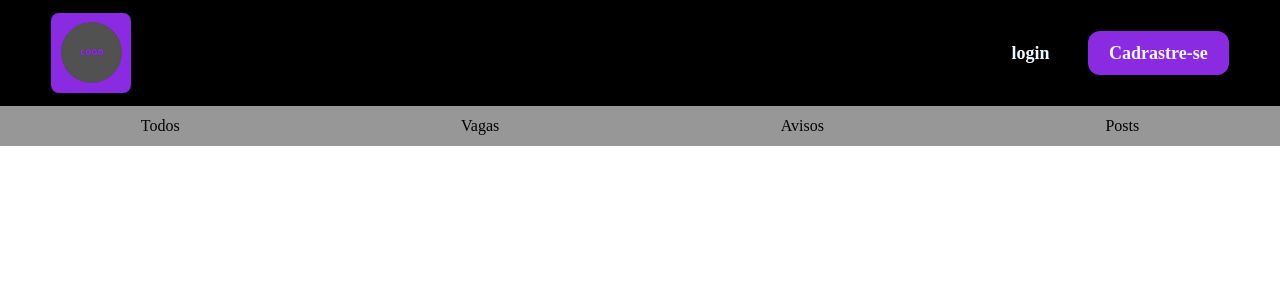
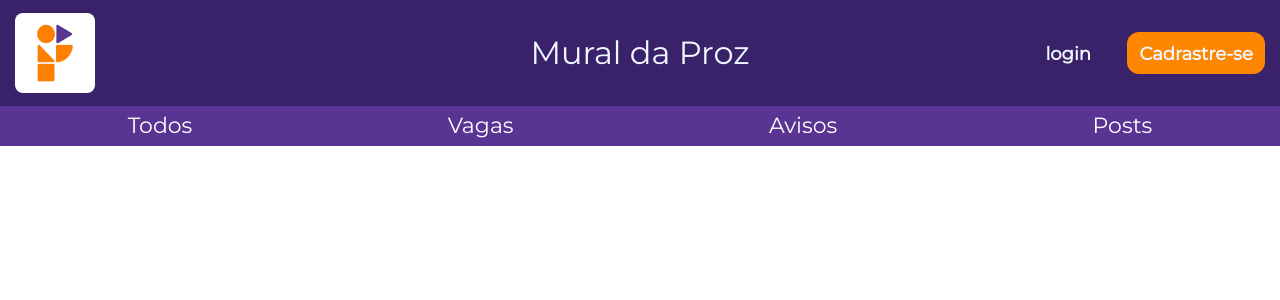
Before and after one commit to isaac-rom3ro/mural-proz, a PHP site: page / in a window 1280 px wide. Shown: the top 300 px of the page. Run offline with PHP 8.4, Linux system fonts and the light colour scheme.

Commit message:
header pronto mas sujeito a alterações

```diff
--- a/index.html
+++ b/index.html
@@ -5,6 +5,7 @@
     <meta name="viewport" content="width=device-width, initial-scale=1.0">
     <title>Mural Proz</title>
     <link rel="stylesheet" href="../style/reset.css"> <!--limpa estilo css padrão dos navegadores -->
+    <link href='https://fonts.googleapis.com/css?family=Montserrat' rel='stylesheet'>
     <link rel="stylesheet" href="../style/header.css">
 </head>
 <body>
@@ -12,7 +13,13 @@
     <header class="header__content">
         <div class="header__top">
             <div class="header__logo">
+                <div class="img-background">
                     <img class="header__img" src="imgs/placeholderLogo.png" alt="">
+                </div>
+            </div>
+
+            <div class="header__h1">
+                <h1>Mural da Proz</h1>
             </div>
 
             <div class="header__user">
--- a/style/header.css
+++ b/style/header.css
@@ -1,5 +1,9 @@
+body{
+    font-family: 'Montserrat', sans-serif ;font-size: 22px;
+}
+
 .header__content{
-    background-color: black;
+    background-color: #392269;
     display: flex;
     flex-direction: column;
     width: 100vw;
@@ -10,12 +14,16 @@
 .header__top{
     display: flex;
     flex-direction: row;
-    justify-content: space-between;
-    margin: 0px 4vw;
+    justify-content: space-around;
+    gap: 18%;
+}
 
+.header__logo{
+    width: 20vw;
 }
-.header__logo{
-    background-color: blueviolet;
+
+.img-background{
+    background-color: #fff;
     height: 10vh;
     width: 10vh;
     border-radius: 8px;
@@ -26,6 +34,14 @@
     height: 10vh;
     width: 10vh;
     padding: 0px;
+}
+
+.header__h1{
+    display: flex;
+    color: aliceblue;
+    align-items: center;
+    font-size: xx-large;
+    text-wrap: nowrap;
 }
 
 .header__user{
@@ -47,21 +63,22 @@
     text-decoration: none;
     font-weight: 600;
     font-size: large;
-
 }
 
 .header__user .subscribe{
-    background-color: blueviolet;
-    padding: 5%;
+    background-color: #ff8600;
+    padding: 4%;
     border-radius: 12px;
 }
 
+
 .header__nav{
-    background-color: rgb(151, 151, 151);
+    background-color: #593493;
     width: 100vw;
     height: 5vh;
     flex-wrap: nowrap;
     align-self: flex-end;
+    color: #fff;
 }
 
 .nav__content{
```
Also changed, not shown: imgs/placeholderLogo.png.
